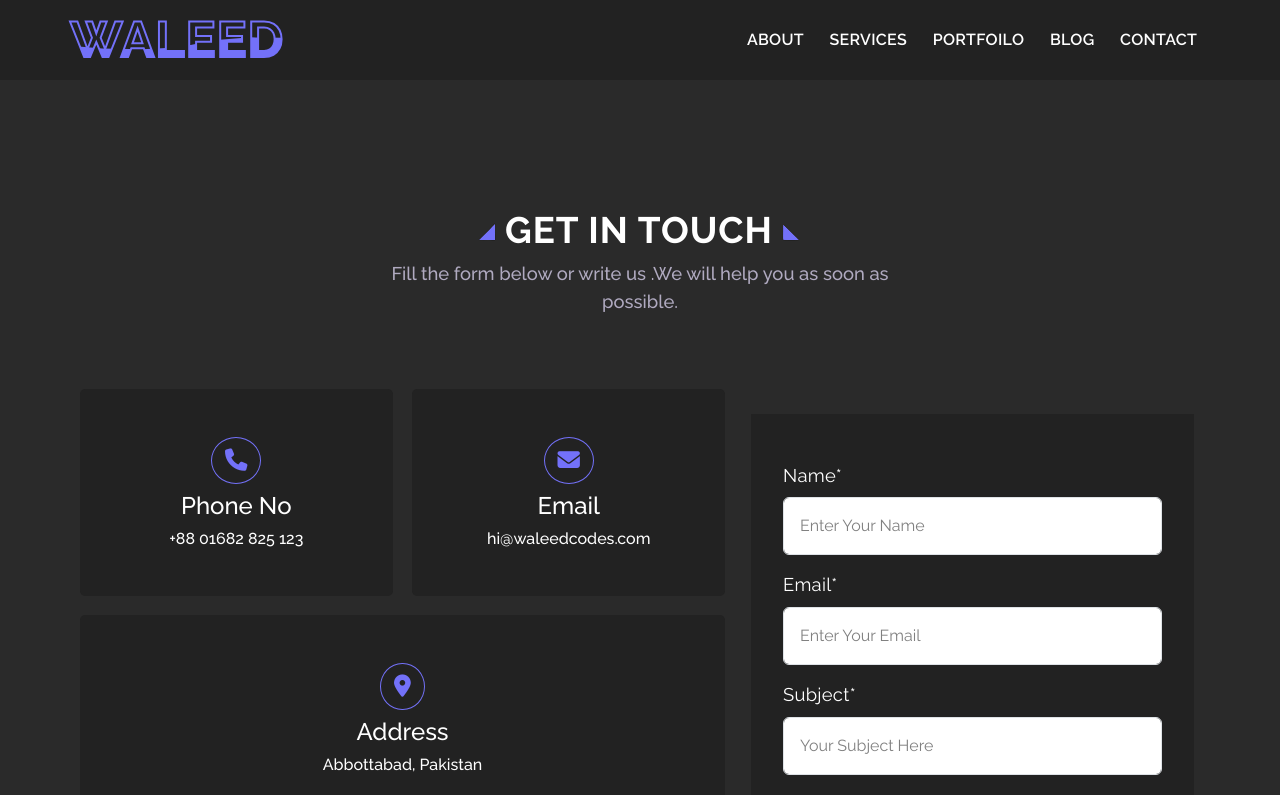
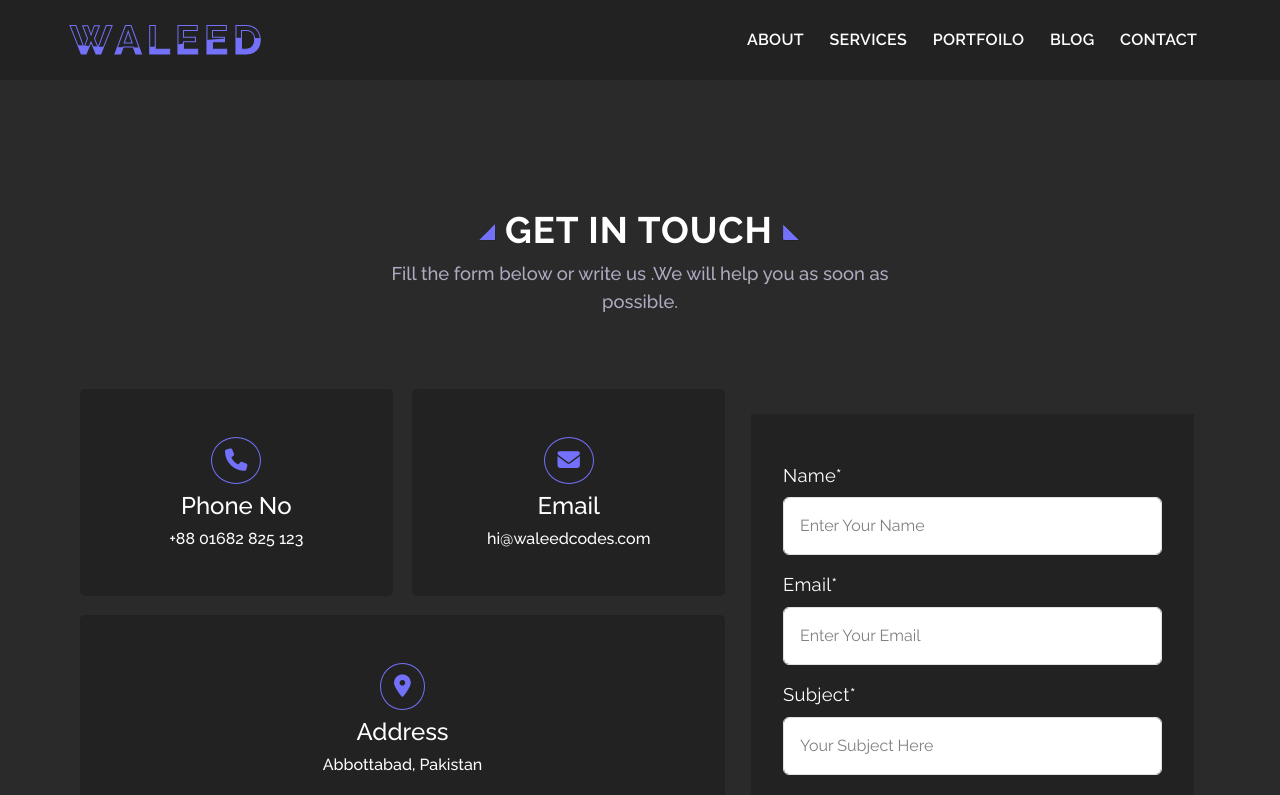
Before and after one commit to waleedcodes/My_Web_Portfolio, a React (Vite) app: page /contact in a window 1280 px wide. Shown: the top 795 px of the page. Built offline with nearby package versions, Linux system fonts and the light colour scheme; grey boxes are pictures that could not be loaded.

Commit message:
some changes

```diff
--- a/src/App.css
+++ b/src/App.css
@@ -116,15 +116,16 @@ a {
 /* ************************** */
 .navbar-brand h2 {
   color: #fff;
-  font-size: 2.5em;
+  font-size: 2em;
   font-weight: 700;
   position: absolute;
+  letter-spacing: 5px;
   transform: translate(0, -50%);
 }
 
 .navbar-brand h2:nth-child(1) {
   color: transparent;
-  -webkit-text-stroke: 2px var(--primary-color);
+  -webkit-text-stroke: 1px var(--primary-color);
 }
 
 .navbar-brand h2:nth-child(2) {
```
